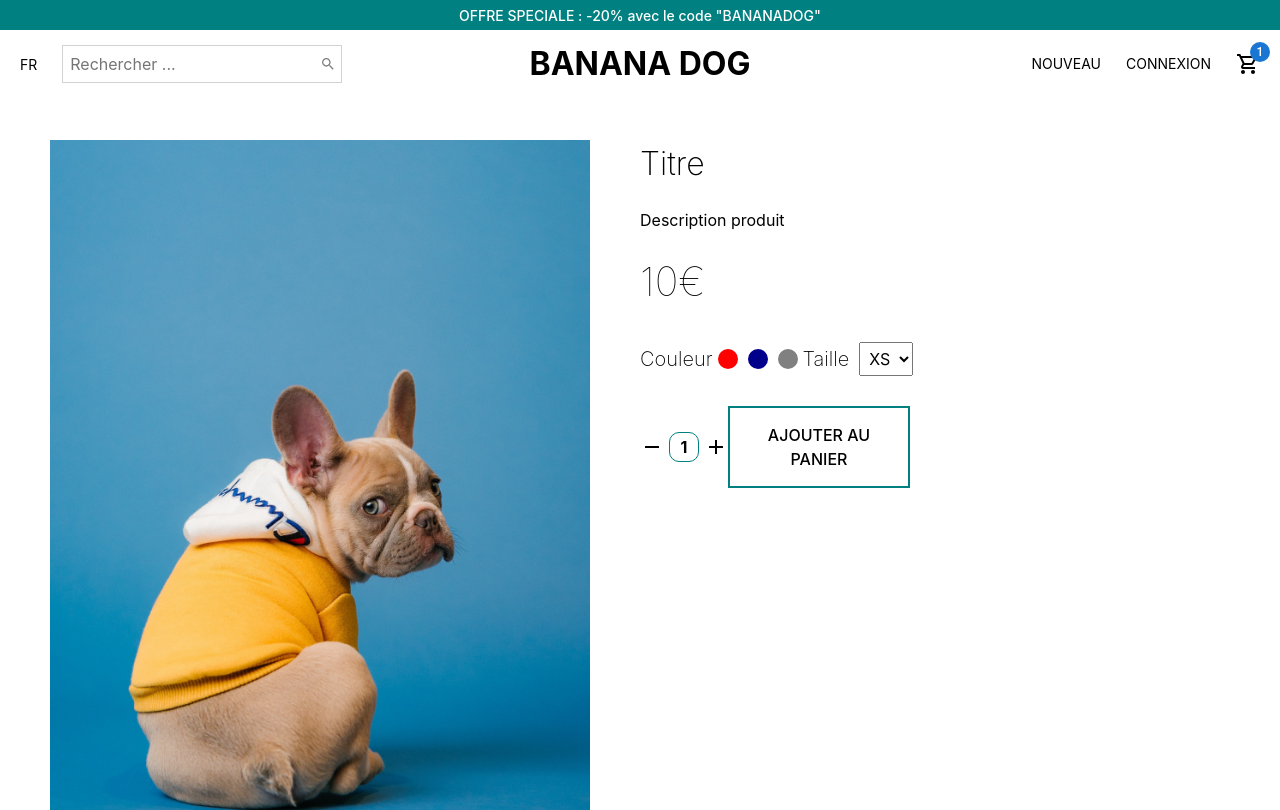
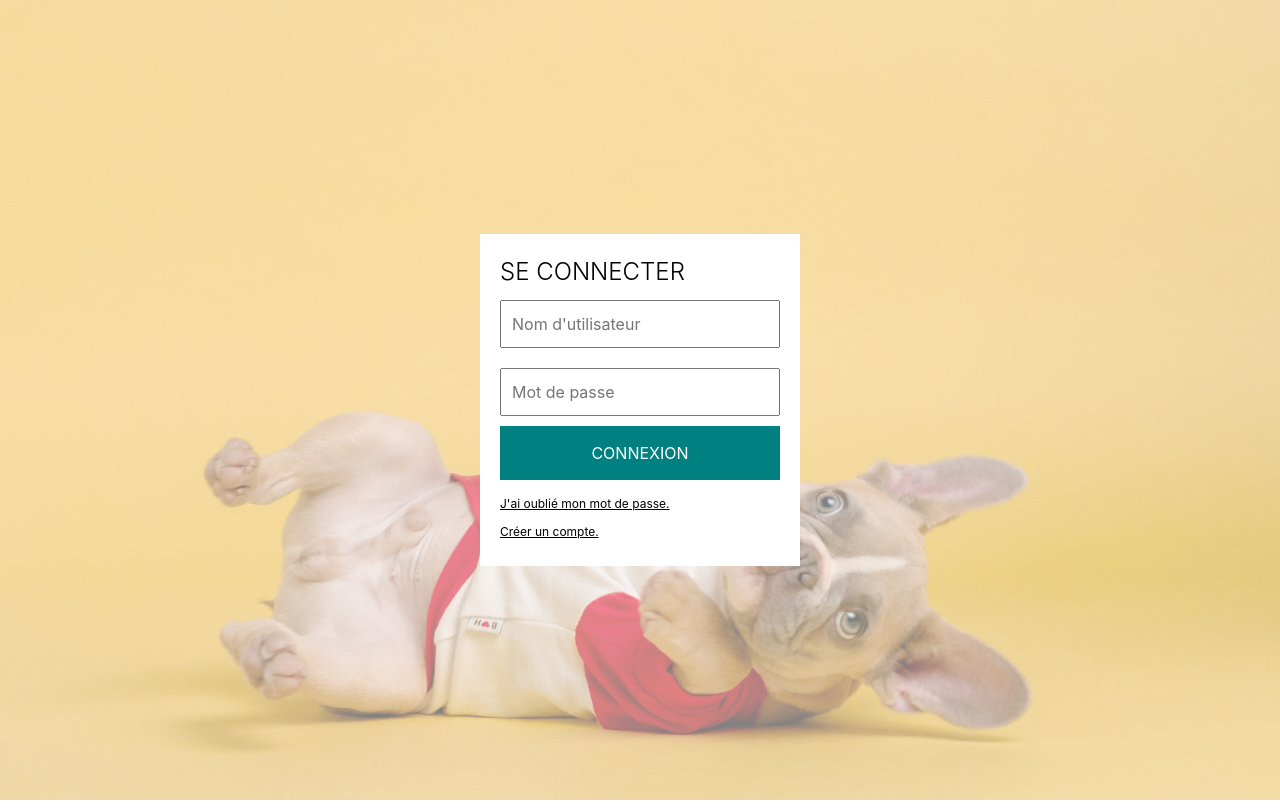
Before and after one commit to CarolineSenes/bananadog-ecommerce, a React (Create React App) app: page / in a window 1280 px wide. Shown: the top 810 px of the page. Built offline with nearby package versions, Linux system fonts and the light colour scheme.

Commit message:
add page Login

```diff
--- a/src/App.js
+++ b/src/App.js
@@ -1,13 +1,17 @@
 import Home from './pages/Home';
 import ProductList from './pages/ProductList';
 import Product from './pages/Product';
+import Register from './pages/Register';
+import Login from './pages/Login';
 import './App.css';
 
 function App() {
   return (
     //<Home />
     //<ProductList />
-    <Product />
+    //<Product />
+    //<Register/>
+    <Login/>
   );
 }
 
--- /dev/null
+++ b/src/pages/Login.jsx
@@ -0,0 +1,68 @@
+import styled from "@emotion/styled";
+
+const Container = styled.div`
+width: 100vw;
+height: 100vh;
+background: linear-gradient(rgba(255,255,255,0.5), rgba(255,255,255,0.5)), url(/assets/h1.jpg) center;
+background-size: cover;
+display: flex;align-items: center;
+justify-content: center;
+`
+const Wrapper = styled.div`
+padding: 20px;
+width: 25%;
+background-color: white;
+`
+
+const Title = styled.h1`
+text-transform: uppercase;
+font-size: 24px;
+font-weight: 300;
+`
+const Form = styled.form`
+display: flex;
+flex-direction: column;
+`
+
+const Input = styled.input`
+flex: 1;
+margin: 10px 0;
+padding: 10px;
+`
+
+const Button = styled.button`
+text-transform: uppercase;
+border: none;
+padding: 15px 20px;
+background-color: teal;
+color: white;
+cursor: pointer;
+margin-bottom: 10px;
+`
+
+const Link = styled.a`
+margin: 5px 0;
+font-size: 12px;
+text-decoration: underline;
+cursor: pointer;
+
+`
+
+const Login = () => {
+  return (
+    <Container>
+      <Wrapper>
+        <Title>se connecter</Title>
+        <Form>
+          <Input placeholder="Nom d'utilisateur" />
+          <Input placeholder="Mot de passe" />
+          <Button>connexion</Button>
+          <Link>J'ai oublié mon mot de passe.</Link>
+          <Link>Créer un compte.</Link>
+        </Form>
+      </Wrapper>
+    </Container>
+  );
+};
+
+export default Login;
```
